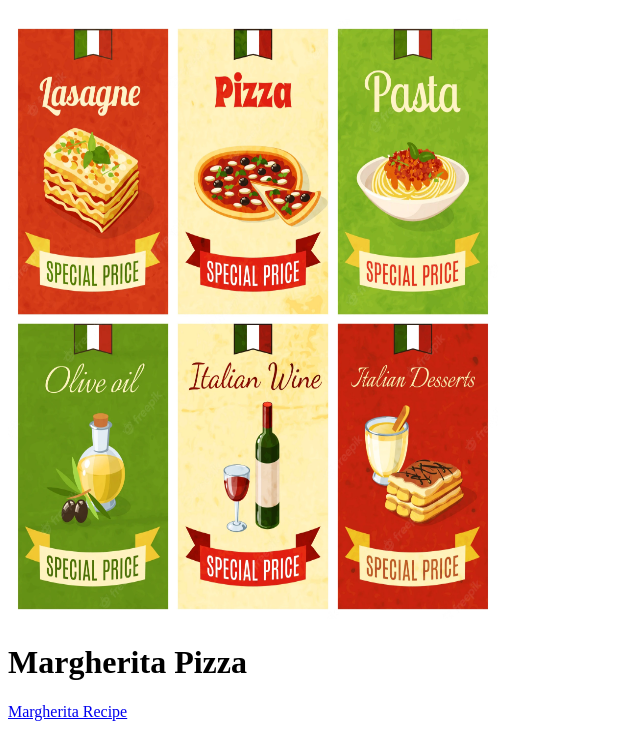
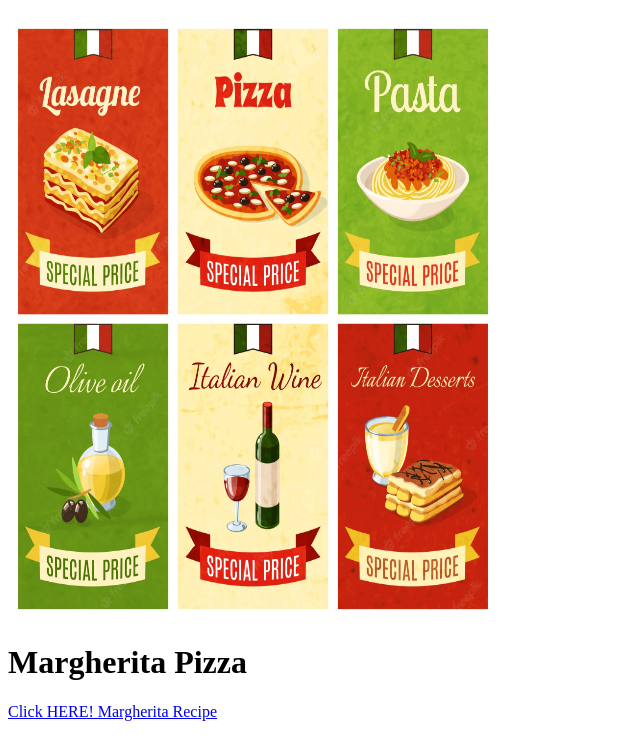
Before and after one commit to drazeer/odin-recipes, a plain HTML site: page index.html in a window 1280 px wide. Shown: the part 61-800 px from the top of the page, without its empty margins (0-640 px from the left). Drawn offline with Linux system fonts and the light colour scheme.

Commit message:
Edit index.html CLICK HERE BUTTON

```diff
--- a/index.html
+++ b/index.html
@@ -14,7 +14,7 @@
     height="600">
 
     <h1>Margherita Pizza</h1>
-    <a href="recipes/margherita.html">Margherita Recipe</a>
+    <a href="recipes/margherita.html">Click HERE! Margherita Recipe</a>
 
 </body>
 </html>
```
